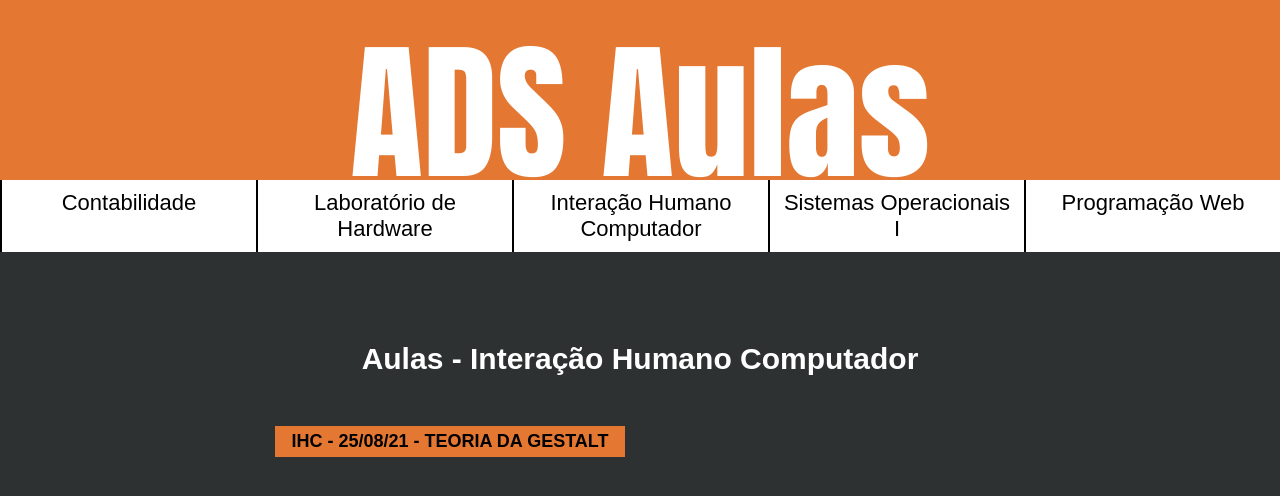
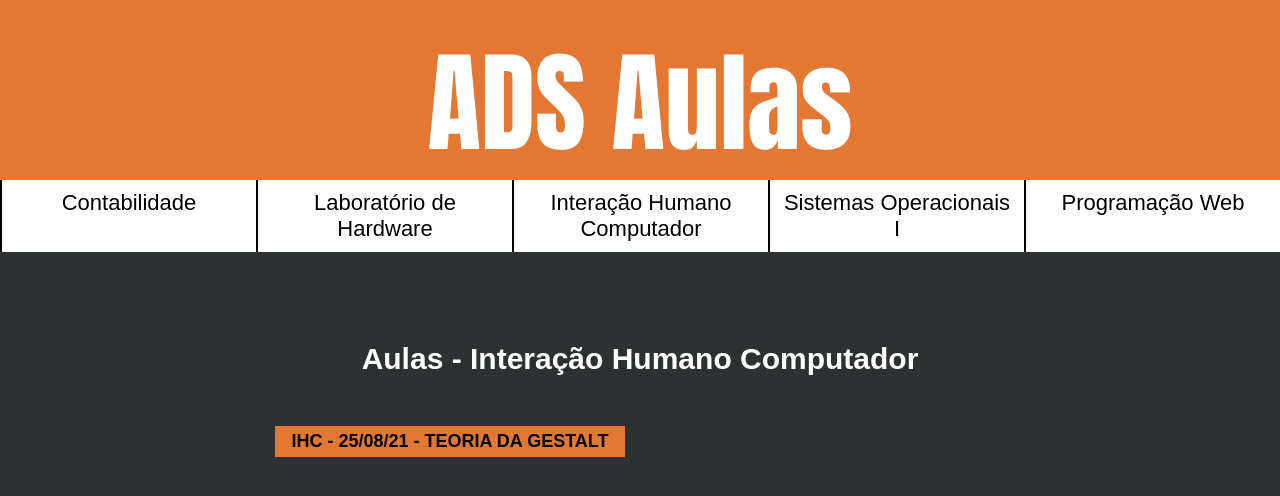
Before and after one commit to Morselli/ADS_Aulas, a plain HTML site: page ihc/ihc.html in a window 1280 px wide. Drawn offline with Linux system fonts and the light colour scheme.

Commit message:
more responsible v1

```diff
--- a/css/global-style.css
+++ b/css/global-style.css
@@ -10,8 +10,9 @@
 
 #titulo .heading {
     text-align: center;
-    font-size: 75px;
+    font-size: 55px;
     font-family: Impact, Haettenschweiler, 'Arial Narrow Bold', sans-serif;
+    padding-top: 20px;
 }
 
 .heading a {
@@ -51,7 +52,7 @@ body {
 }
 
 #body-container {
-    width: 1200px;
+    width: 80%;
     height: 600px;
     margin-top: 90px;
     margin-left: auto;
--- a/ihc/ihc.html
+++ b/ihc/ihc.html
@@ -12,7 +12,7 @@
         <header id="cabecalho">
             <div id="titulo">
                 <div class="heading">
-                    <a href="../index.html"><h1>ADS Aulas</h1></a>
+                    <a href="/ADS_Aulas/"><h1>ADS Aulas</h1></a>
                 </div>
             </div>
             <nav>
```
Also changed, not shown: contabilidade/contabilidade.html (+1 -1 lines), ihc/25-08-21/teoria_da_gestalt.html (+1 -1 lines), lab_hardware/lab_hardware.html (+1 -1 lines), prog_web/prog_web.html (+1 -1 lines), sistemas_operacionais/26-08-21/apresentacao_trabalhos.html (+1 -1 lines), sistemas_operacionais/sistemas_operacionais.html (+1 -1 lines).
